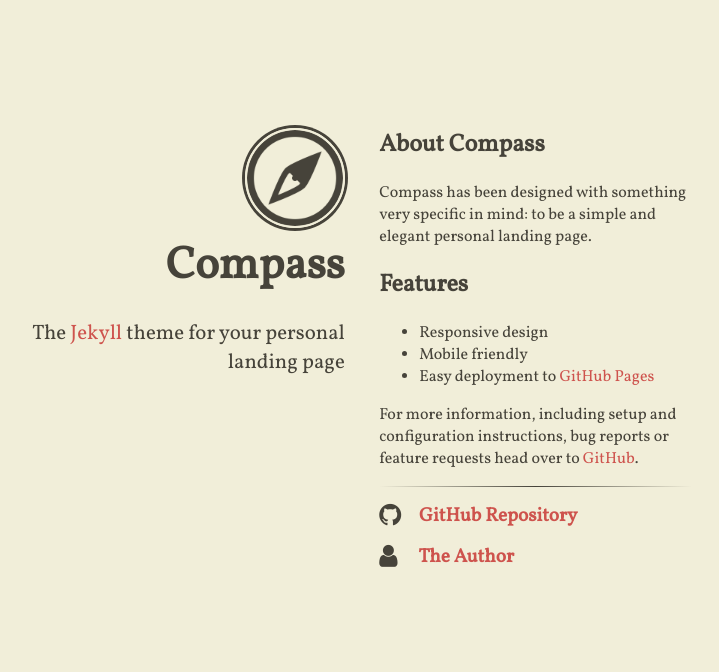
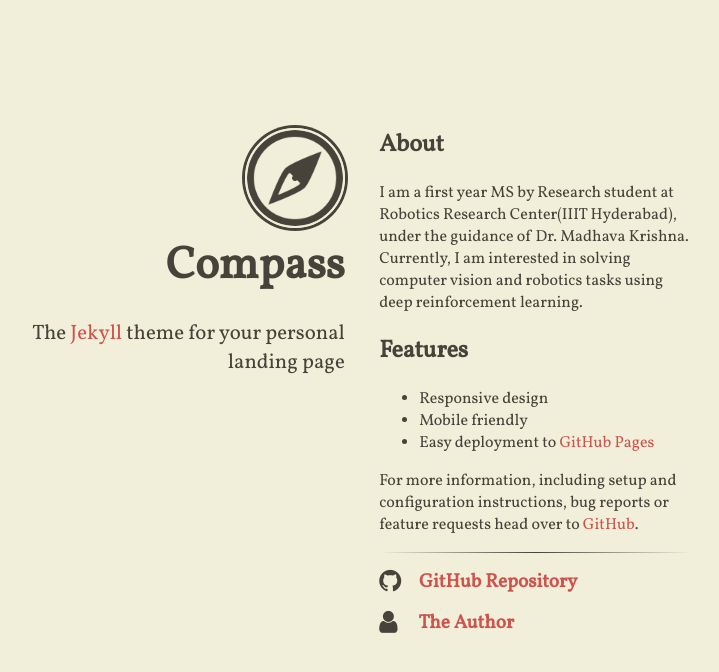
Before and after one commit to hbutsuak95/old_website, a Jekyll site: the page built from index.html, in a window 1280 px wide. Shown: the top 672 px of the page, without its empty margins (288-1007 px from the left). Built offline with Jekyll 4.4.1, drawn with Linux system fonts in a browser that asks for light colours; nearby versions of some CDN libraries.

Commit message:
Made changes to the title (still incomplete)

```diff
--- a/_includes/content.html
+++ b/_includes/content.html
@@ -1,5 +1,5 @@
-<h2>About Compass</h2>
-<p>Compass has been designed with something very specific in mind: to be a simple and elegant personal landing page.</p>
+<h2>About</h2>
+<p>I am a first year MS by Research student at Robotics Research Center(IIIT Hyderabad), under the guidance of Dr. Madhava Krishna. Currently, I am interested in solving computer vision and robotics tasks using deep reinforcement learning.</p>
 
 <h2>Features</h2>
 <ul>
```
